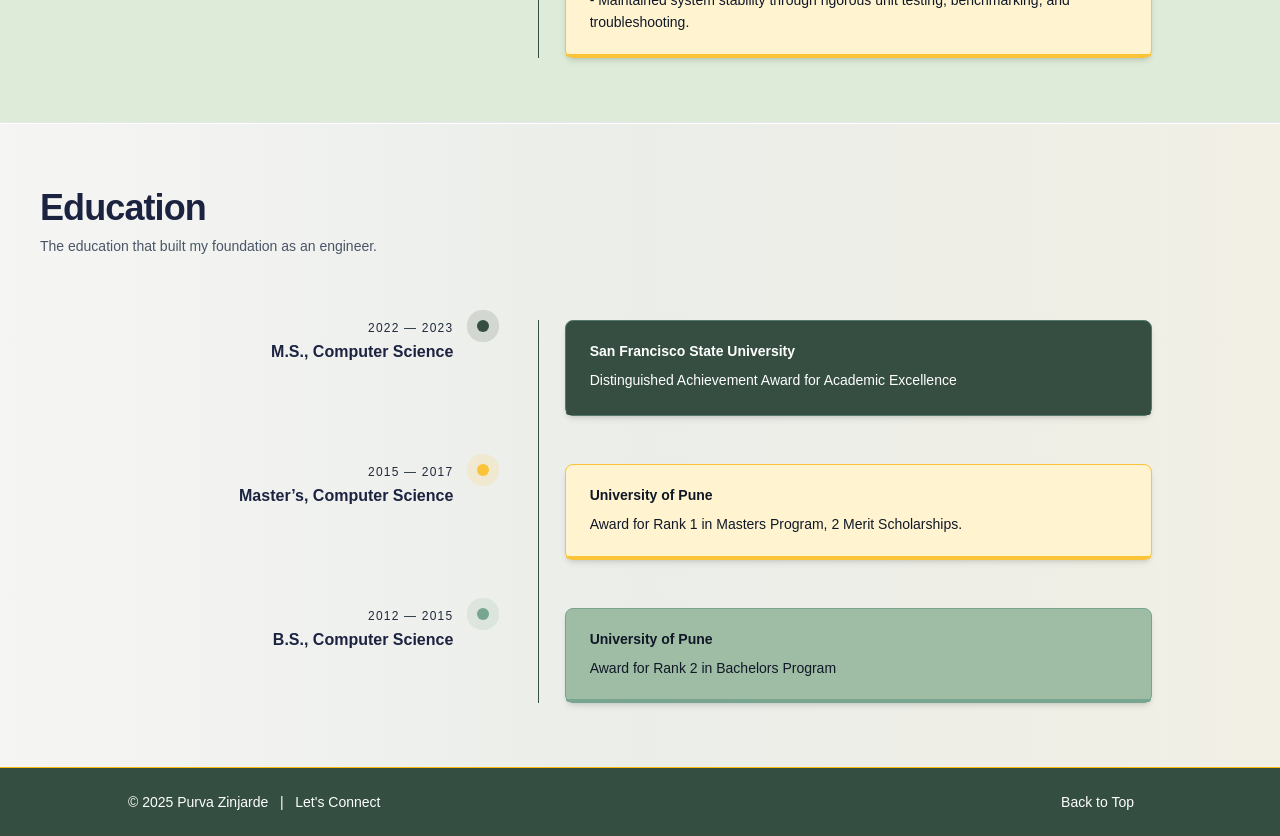
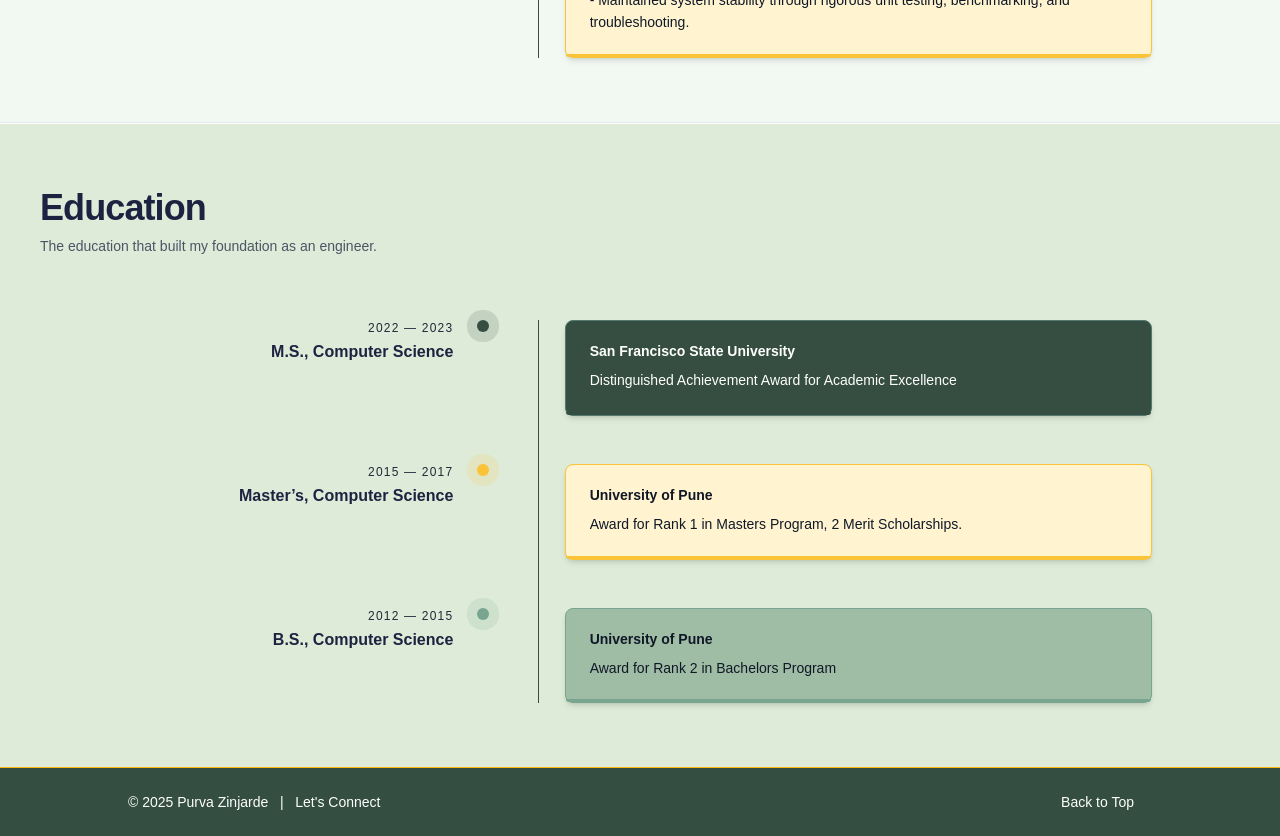
Before and after one commit to purvaz/get-to-know-purva, a Next.js app: page /resume in a window 1280 px wide. Shown: the part 1440-2276 px from the top of the page. Built offline with nearby package versions, Linux system fonts and the light colour scheme; some icons are missing; a web font is replaced by a local one.

Commit message:
Minor UI fixes

```diff
--- a/app/achievements/page.tsx
+++ b/app/achievements/page.tsx
@@ -40,7 +40,7 @@ export default function AchievementsPage() {
   return (
     <div className="min-h-screen">
       <Navbar />
-      <div className="pt-24">
+      <div className="pt-24 bg-[#f2f8f2]">
         <h2 className="text-3xl lg:text-4xl font-semibold text-center text-gray-900 mb-2">
           Key Achievements
         </h2>
--- a/app/projects/page.tsx
+++ b/app/projects/page.tsx
@@ -77,7 +77,7 @@ export default function ProjectsPage() {
     ];
 
     return (
-        <div className="bg-[#CAD2C5] min-h-screen">
+        <div className="bg-[#eaf3ea] min-h-screen">
             <Navbar />
 
             <section className="py-20 px-6 text-center">
--- a/app/resume/page.tsx
+++ b/app/resume/page.tsx
@@ -92,7 +92,7 @@ const RIGHT_TINTS = [
 
 export default function ExperiencePage() {
   return (
-    <div className="min-h-screen bg-[#DDEBD8] text-[#1c2340]">
+    <div className="min-h-screen bg-[#F2F8F2] text-[#1c2340]">
       <Navbar />
 
       {/* Header */}
@@ -123,12 +123,12 @@ export default function ExperiencePage() {
       <div className="h-px w-full bg-gray-200" />
 
       {/* Education */}
-      <header className="px-6 lg:px-10 pt-16 border-t border-white pb-16 bg-gradient-to-r from-[#F5F6F4] via-[#EBEDE9] to-[#f2f0e5]">
+      <header className="px-6 lg:px-10 pt-16 border-t border-white pb-16 bg-[#DDEBD8]">
         <h1 className="text-3xl lg:text-4xl font-semibold tracking-tight">Education</h1>
         <p className="text-sm text-gray-600 mt-2">The education that built my foundation as an engineer.</p>
       </header>
 
-      <section className="px-6 lg:px-10 pb-16 bg-gradient-to-r from-[#F5F6F4] via-[#EBEDE9] to-[#f2f0e5]">
+      <section className="px-6 lg:px-10 pb-16 bg-[#DDEBD8]">
         <Timeline items={EDUCATION} />
       </section>
       <Footer />
```
